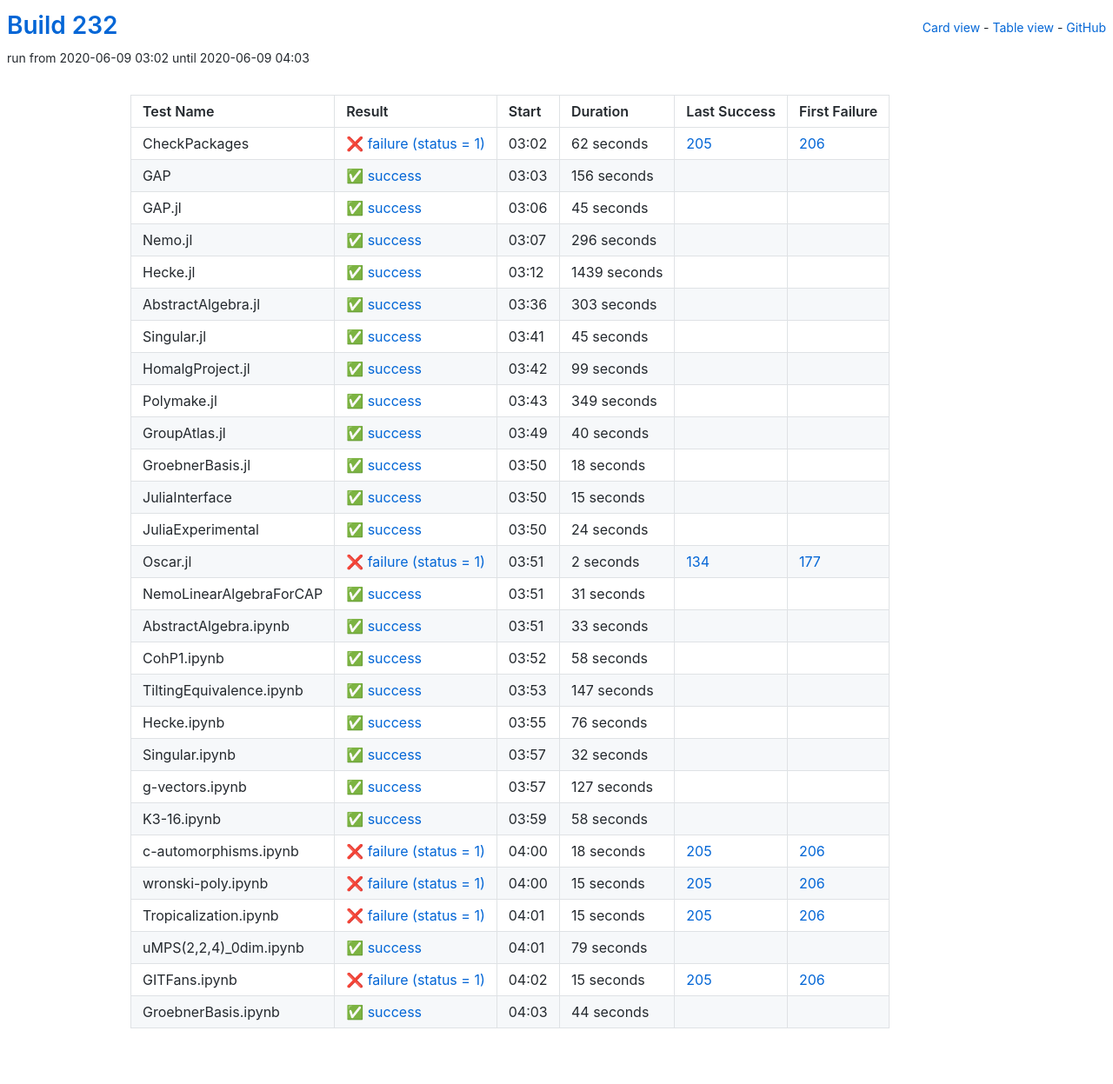
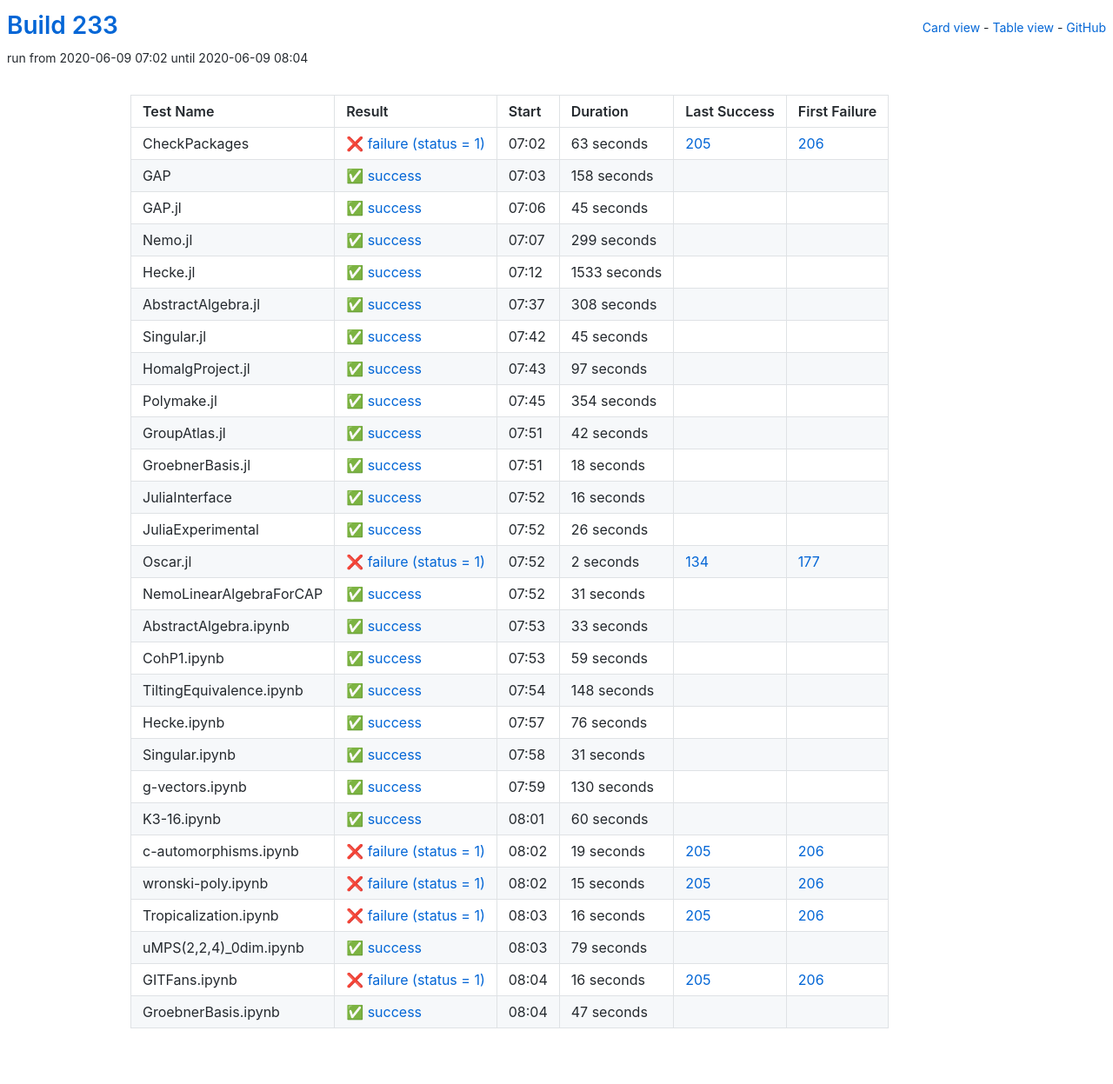
Before and after one commit to oscar-system/oscar-ci-status-stable, a Jekyll site: the page built from table.html, in a window 1280 px wide. Shown: the whole page at 87% size. Built offline with Jekyll 4.4.1, drawn with Linux system fonts in a browser that asks for light colours.

Commit message:
Build 233

```diff
--- a/_data/ci.yml
+++ b/_data/ci.yml
@@ -1,29 +1,29 @@
-build: 232
-build_url: https://oscarci.mathematik.uni-kl.de/job/oscar-stable/232/
+build: 233
+build_url: https://oscarci.mathematik.uni-kl.de/job/oscar-stable/233/
 job: oscar-stable
 tests:
-- duration: 62
+- duration: 63
   exitcode: 1
   first_failure: 206
   first_failure_url: https://oscarci.mathematik.uni-kl.de/job/oscar-stable/206/
   id: checkpackages
   last_success: 205
   last_success_url: https://oscarci.mathematik.uni-kl.de/job/oscar-stable/205/
-  log: https://oscarci.mathematik.uni-kl.de/job/oscar-stable/232/artifact/logs/build-232/CheckPackages.log
+  log: https://oscarci.mathematik.uni-kl.de/job/oscar-stable/233/artifact/logs/build-233/CheckPackages.log
   name: CheckPackages
-  start: 2020-06-09 03:02
+  start: 2020-06-09 07:02
   status: failure
   success: false
-- duration: 156
+- duration: 158
   exitcode: 0
   first_failure: false
   first_failure_url: null
   id: gap
   last_success: false
   last_success_url: null
-  log: https://oscarci.mathematik.uni-kl.de/job/oscar-stable/232/artifact/logs/build-232/GAP.log
+  log: https://oscarci.mathematik.uni-kl.de/job/oscar-stable/233/artifact/logs/build-233/GAP.log
   name: GAP
-  start: 2020-06-09 03:03
+  start: 2020-06-09 07:03
   status: success
   success: true
 - duration: 45
@@ -33,45 +33,45 @@ tests:
   id: gap-jl
   last_success: false
   last_success_url: null
-  log: https://oscarci.mathematik.uni-kl.de/job/oscar-stable/232/artifact/logs/build-232/GAP.jl.log
+  log: https://oscarci.mathematik.uni-kl.de/job/oscar-stable/233/artifact/logs/build-233/GAP.jl.log
   name: GAP.jl
-  start: 2020-06-09 03:06
+  start: 2020-06-09 07:06
   status: success
   success: true
-- duration: 296
+- duration: 299
   exitcode: 0
   first_failure: false
   first_failure_url: null
   id: nemo-jl
   last_success: false
   last_success_url: null
-  log: https://oscarci.mathematik.uni-kl.de/job/oscar-stable/232/artifact/logs/build-232/Nemo.jl.log
+  log: https://oscarci.mathematik.uni-kl.de/job/oscar-stable/233/artifact/logs/build-233/Nemo.jl.log
   name: Nemo.jl
-  start: 2020-06-09 03:07
+  start: 2020-06-09 07:07
   status: success
   success: true
-- duration: 1439
+- duration: 1533
   exitcode: 0
   first_failure: false
   first_failure_url: null
   id: hecke-jl
   last_success: false
   last_success_url: null
-  log: https://oscarci.mathematik.uni-kl.de/job/oscar-stable/232/artifact/logs/build-232/Hecke.jl.log
+  log: https://oscarci.mathematik.uni-kl.de/job/oscar-stable/233/artifact/logs/build-233/Hecke.jl.log
   name: Hecke.jl
-  start: 2020-06-09 03:12
+  start: 2020-06-09 07:12
   status: success
   success: true
-- duration: 303
+- duration: 308
   exitcode: 0
   first_failure: false
   first_failure_url: null
   id: abstractalgebra-jl
   last_success: false
   last_success_url: null
-  log: https://oscarci.mathematik.uni-kl.de/job/oscar-stable/232/artifact/logs/build-232/AbstractAlgebra.jl.log
+  log: https://oscarci.mathematik.uni-kl.de/job/oscar-stable/233/artifact/logs/build-233/AbstractAlgebra.jl.log
   name: AbstractAlgebra.jl
-  start: 2020-06-09 03:36
+  start: 2020-06-09 07:37
   status: success
   success: true
 - duration: 45
@@ -81,45 +81,45 @@ tests:
   id: singular-jl
   last_success: false
   last_success_url: null
-  log: https://oscarci.mathematik.uni-kl.de/job/oscar-stable/232/artifact/logs/build-232/Singular.jl.log
+  log: https://oscarci.mathematik.uni-kl.de/job/oscar-stable/233/artifact/logs/build-233/Singular.jl.log
   name: Singular.jl
-  start: 2020-06-09 03:41
+  start: 2020-06-09 07:42
   status: success
   success: true
-- duration: 99
+- duration: 97
   exitcode: 0
   first_failure: false
   first_failure_url: null
   id: homalgproject-jl
   last_success: false
   last_success_url: null
-  log: https://oscarci.mathematik.uni-kl.de/job/oscar-stable/232/artifact/logs/build-232/HomalgProject.jl.log
+  log: https://oscarci.mathematik.uni-kl.de/job/oscar-stable/233/artifact/logs/build-233/HomalgProject.jl.log
   name: HomalgProject.jl
-  start: 2020-06-09 03:42
+  start: 2020-06-09 07:43
   status: success
   success: true
-- duration: 349
+- duration: 354
   exitcode: 0
   first_failure: false
   first_failure_url: null
   id: polymake-jl
   last_success: false
   last_success_url: null
-  log: https://oscarci.mathematik.uni-kl.de/job/oscar-stable/232/artifact/logs/build-232/Polymake.jl.log
+  log: https://oscarci.mathematik.uni-kl.de/job/oscar-stable/233/artifact/logs/build-233/Polymake.jl.log
   name: Polymake.jl
-  start: 2020-06-09 03:43
+  start: 2020-06-09 07:45
   status: success
   success: true
-- duration: 40
+- duration: 42
   exitcode: 0
   first_failure: false
   first_failure_url: null
   id: groupatlas-jl
   last_success: false
   last_success_url: null
-  log: https://oscarci.mathematik.uni-kl.de/job/oscar-stable/232/artifact/logs/build-232/GroupAtlas.jl.log
+  log: https://oscarci.mathematik.uni-kl.de/job/oscar-stable/233/artifact/logs/build-233/GroupAtlas.jl.log
   name: GroupAtlas.jl
-  start: 2020-06-09 03:49
+  start: 2020-06-09 07:51
   status: success
   success: true
 - duration: 18
@@ -129,33 +129,33 @@ tests:
   id: groebnerbasis-jl
   last_success: false
   last_success_url: null
-  log: https://oscarci.mathematik.uni-kl.de/job/oscar-stable/232/artifact/logs/build-232/GroebnerBasis.jl.log
+  log: https://oscarci.mathematik.uni-kl.de/job/oscar-stable/233/artifact/logs/build-233/GroebnerBasis.jl.log
   name: GroebnerBasis.jl
-  start: 2020-06-09 03:50
+  start: 2020-06-09 07:51
   status: success
   success: true
-- duration: 15
+- duration: 16
   exitcode: 0
   first_failure: false
   first_failure_url: null
   id: juliainterface
   last_success: false
   last_success_url: null
-  log: https://oscarci.mathematik.uni-kl.de/job/oscar-stable/232/artifact/logs/build-232/JuliaInterface.log
+  log: https://oscarci.mathematik.uni-kl.de/job/oscar-stable/233/artifact/logs/build-233/JuliaInterface.log
   name: JuliaInterface
-  start: 2020-06-09 03:50
+  start: 2020-06-09 07:52
   status: success
   success: true
-- duration: 24
+- duration: 26
   exitcode: 0
   first_failure: false
   first_failure_url: null
   id: juliaexperimental
   last_success: false
   last_success_url: null
-  log: https://oscarci.mathematik.uni-kl.de/job/oscar-stable/232/artifact/logs/build-232/JuliaExperimental.log
+  log: https://oscarci.mathematik.uni-kl.de/job/oscar-stable/233/artifact/logs/build-233/JuliaExperimental.log
   name: JuliaExperimental
-  start: 2020-06-09 03:50
+  start: 2020-06-09 07:52
   status: success
   success: true
 - duration: 2
@@ -165,9 +165,9 @@ tests:
   id: oscar-jl
   last_success: 134
   last_success_url: https://oscarci.mathematik.uni-kl.de/job/oscar-stable/134/
-  log: https://oscarci.mathematik.uni-kl.de/job/oscar-stable/232/artifact/logs/build-232/Oscar.jl.log
+  log: https://oscarci.mathematik.uni-kl.de/job/oscar-stable/233/artifact/logs/build-233/Oscar.jl.log
   name: Oscar.jl
-  start: 2020-06-09 03:51
+  start: 2020-06-09 07:52
   status: failure
   success: false
 - duration: 31
@@ -177,9 +177,9 @@ tests:
   id: nemolinearalgebraforcap
   last_success: false
   last_success_url: null
-  log: https://oscarci.mathematik.uni-kl.de/job/oscar-stable/232/artifact/logs/build-232/NemoLinearAlgebraForCAP.log
+  log: https://oscarci.mathematik.uni-kl.de/job/oscar-stable/233/artifact/logs/build-233/NemoLinearAlgebraForCAP.log
   name: NemoLinearAlgebraForCAP
-  start: 2020-06-09 03:51
+  start: 2020-06-09 07:52
   status: success
   success: true
 - duration: 33
@@ -189,33 +189,33 @@ tests:
   id: abstractalgebra-ipynb
   last_success: false
   last_success_url: null
-  log: https://oscarci.mathematik.uni-kl.de/job/oscar-stable/232/artifact/logs/build-232/AbstractAlgebra.ipynb.log
+  log: https://oscarci.mathematik.uni-kl.de/job/oscar-stable/233/artifact/logs/build-233/AbstractAlgebra.ipynb.log
   name: AbstractAlgebra.ipynb
-  start: 2020-06-09 03:51
+  start: 2020-06-09 07:53
   status: success
   success: true
-- duration: 58
+- duration: 59
   exitcode: 0
   first_failure: false
   first_failure_url: null
   id: cohp1-ipynb
   last_success: false
   last_success_url: null
-  log: https://oscarci.mathematik.uni-kl.de/job/oscar-stable/232/artifact/logs/build-232/CohP1.ipynb.log
+  log: https://oscarci.mathematik.uni-kl.de/job/oscar-stable/233/artifact/logs/build-233/CohP1.ipynb.log
   name: CohP1.ipynb
-  start: 2020-06-09 03:52
+  start: 2020-06-09 07:53
   status: success
   success: true
-- duration: 147
+- duration: 148
   exitcode: 0
   first_failure: false
   first_failure_url: null
   id: tiltingequivalence-ipynb
   last_success: false
   last_success_url: null
-  log: https://oscarci.mathematik.uni-kl.de/job/oscar-stable/232/artifact/logs/build-232/TiltingEquivalence.ipynb.log
+  log: https://oscarci.mathematik.uni-kl.de/job/oscar-stable/233/artifact/logs/build-233/TiltingEquivalence.ipynb.log
   name: TiltingEquivalence.ipynb
-  start: 2020-06-09 03:53
+  start: 2020-06-09 07:54
   status: success
   success: true
 - duration: 76
@@ -225,57 +225,57 @@ tests:
   id: hecke-ipynb
   last_success: false
   last_success_url: null
-  log: https://oscarci.mathematik.uni-kl.de/job/oscar-stable/232/artifact/logs/build-232/Hecke.ipynb.log
+  log: https://oscarci.mathematik.uni-kl.de/job/oscar-stable/233/artifact/logs/build-233/Hecke.ipynb.log
   name: Hecke.ipynb
-  start: 2020-06-09 03:55
+  start: 2020-06-09 07:57
   status: success
   success: true
-- duration: 32
+- duration: 31
   exitcode: 0
   first_failure: false
   first_failure_url: null
   id: singular-ipynb
   last_success: false
   last_success_url: null
-  log: https://oscarci.mathematik.uni-kl.de/job/oscar-stable/232/artifact/logs/build-232/Singular.ipynb.log
+  log: https://oscarci.mathematik.uni-kl.de/job/oscar-stable/233/artifact/logs/build-233/Singular.ipynb.log
   name: Singular.ipynb
-  start: 2020-06-09 03:57
+  start: 2020-06-09 07:58
   status: success
   success: true
-- duration: 127
+- duration: 130
   exitcode: 0
   first_failure: false
   first_failure_url: null
   id: g-vectors-ipynb
   last_success: false
   last_success_url: null
-  log: https://oscarci.mathematik.uni-kl.de/job/oscar-stable/232/artifact/logs/build-232/g-vectors.ipynb.log
+  log: https://oscarci.mathematik.uni-kl.de/job/oscar-stable/233/artifact/logs/build-233/g-vectors.ipynb.log
   name: g-vectors.ipynb
-  start: 2020-06-09 03:57
+  start: 2020-06-09 07:59
   status: success
   success: true
-- duration: 58
+- duration: 60
   exitcode: 0
   first_failure: false
   first_failure_url: null
   id: k3-16-ipynb
   last_success: false
   last_success_url: null
-  log: https://oscarci.mathematik.uni-kl.de/job/oscar-stable/232/artifact/logs/build-232/K3-16.ipynb.log
+  log: https://oscarci.mathematik.uni-kl.de/job/oscar-stable/233/artifact/logs/build-233/K3-16.ipynb.log
   name: K3-16.ipynb
-  start: 2020-06-09 03:59
+  start: 2020-06-09 08:01
   status: success
   success: true
-- duration: 18
+- duration: 19
   exitcode: 1
   first_failure: 206
   first_failure_url: https://oscarci.mathematik.uni-kl.de/job/oscar-stable/206/
   id: c-automorphisms-ipynb
   last_success: 205
   last_success_url: https://oscarci.mathematik.uni-kl.de/job/oscar-stable/205/
-  log: https://oscarci.mathematik.uni-kl.de/job/oscar-stable/232/artifact/logs/build-232/c-automorphisms.ipynb.log
+  log: https://oscarci.mathematik.uni-kl.de/job/oscar-stable/233/artifact/logs/build-233/c-automorphisms.ipynb.log
   name: c-automorphisms.ipynb
-  start: 2020-06-09 04:00
+  start: 2020-06-09 08:02
   status: failure
   success: false
 - duration: 15
@@ -285,21 +285,21 @@ tests:
   id: wronski-poly-ipynb
   last_success: 205
   last_success_url: https://oscarci.mathematik.uni-kl.de/job/oscar-stable/205/
-  log: https://oscarci.mathematik.uni-kl.de/job/oscar-stable/232/artifact/logs/build-232/wronski-poly.ipynb.log
+  log: https://oscarci.mathematik.uni-kl.de/job/oscar-stable/233/artifact/logs/build-233/wronski-poly.ipynb.log
   name: wronski-poly.ipynb
-  start: 2020-06-09 04:00
+  start: 2020-06-09 08:02
   status: failure
   success: false
-- duration: 15
+- duration: 16
   exitcode: 1
   first_failure: 206
   first_failure_url: https://oscarci.mathematik.uni-kl.de/job/oscar-stable/206/
   id: tropicalization-ipynb
   last_success: 205
   last_success_url: https://oscarci.mathematik.uni-kl.de/job/oscar-stable/205/
-  log: https://oscarci.mathematik.uni-kl.de/job/oscar-stable/232/artifact/logs/build-232/Tropicalization.ipynb.log
+  log: https://oscarci.mathematik.uni-kl.de/job/oscar-stable/233/artifact/logs/build-233/Tropicalization.ipynb.log
   name: Tropicalization.ipynb
-  start: 2020-06-09 04:01
+  start: 2020-06-09 08:03
   status: failure
   success: false
 - duration: 79
@@ -309,32 +309,32 @@ tests:
   id: umps-2-2-4-0dim-ipynb
   last_success: false
   last_success_url: null
-  log: https://oscarci.mathematik.uni-kl.de/job/oscar-stable/232/artifact/logs/build-232/uMPS-2-2-4-_0dim.ipynb.log
+  log: https://oscarci.mathematik.uni-kl.de/job/oscar-stable/233/artifact/logs/build-233/uMPS-2-2-4-_0dim.ipynb.log
   name: uMPS(2,2,4)_0dim.ipynb
-  start: 2020-06-09 04:01
+  start: 2020-06-09 08:03
   status: success
   success: true
-- duration: 15
+- duration: 16
   exitcode: 1
   first_failure: 206
   first_failure_url: https://oscarci.mathematik.uni-kl.de/job/oscar-stable/206/
   id: gitfans-ipynb
   last_success: 205
   last_success_url: https://oscarci.mathematik.uni-kl.de/job/oscar-stable/205/
-  log: https://oscarci.mathematik.uni-kl.de/job/oscar-stable/232/artifact/logs/build-232/GITFans.ipynb.log
+  log: https://oscarci.mathematik.uni-kl.de/job/oscar-stable/233/artifact/logs/build-233/GITFans.ipynb.log
   name: GITFans.ipynb
-  start: 2020-06-09 04:02
+  start: 2020-06-09 08:04
   status: failure
   success: false
-- duration: 44
+- duration: 47
   exitcode: 0
   first_failure: false
   first_failure_url: null
   id: groebnerbasis-ipynb
   last_success: false
   last_success_url: null
-  log: https://oscarci.mathematik.uni-kl.de/job/oscar-stable/232/artifact/logs/build-232/GroebnerBasis.ipynb.log
+  log: https://oscarci.mathematik.uni-kl.de/job/oscar-stable/233/artifact/logs/build-233/GroebnerBasis.ipynb.log
   name: GroebnerBasis.ipynb
-  start: 2020-06-09 04:03
+  start: 2020-06-09 08:04
   status: success
   success: true
```
Also changed, not shown: README.md.
